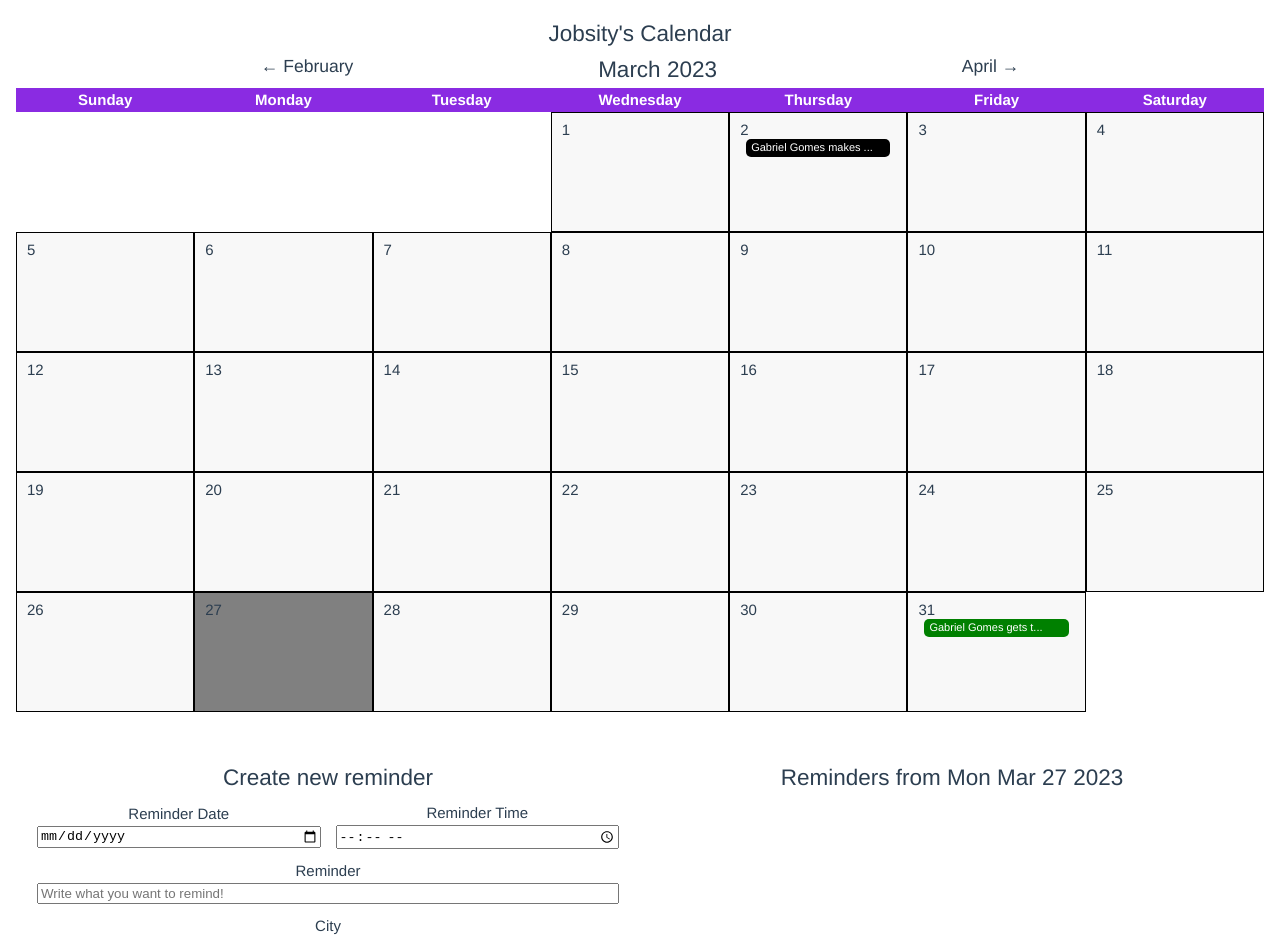
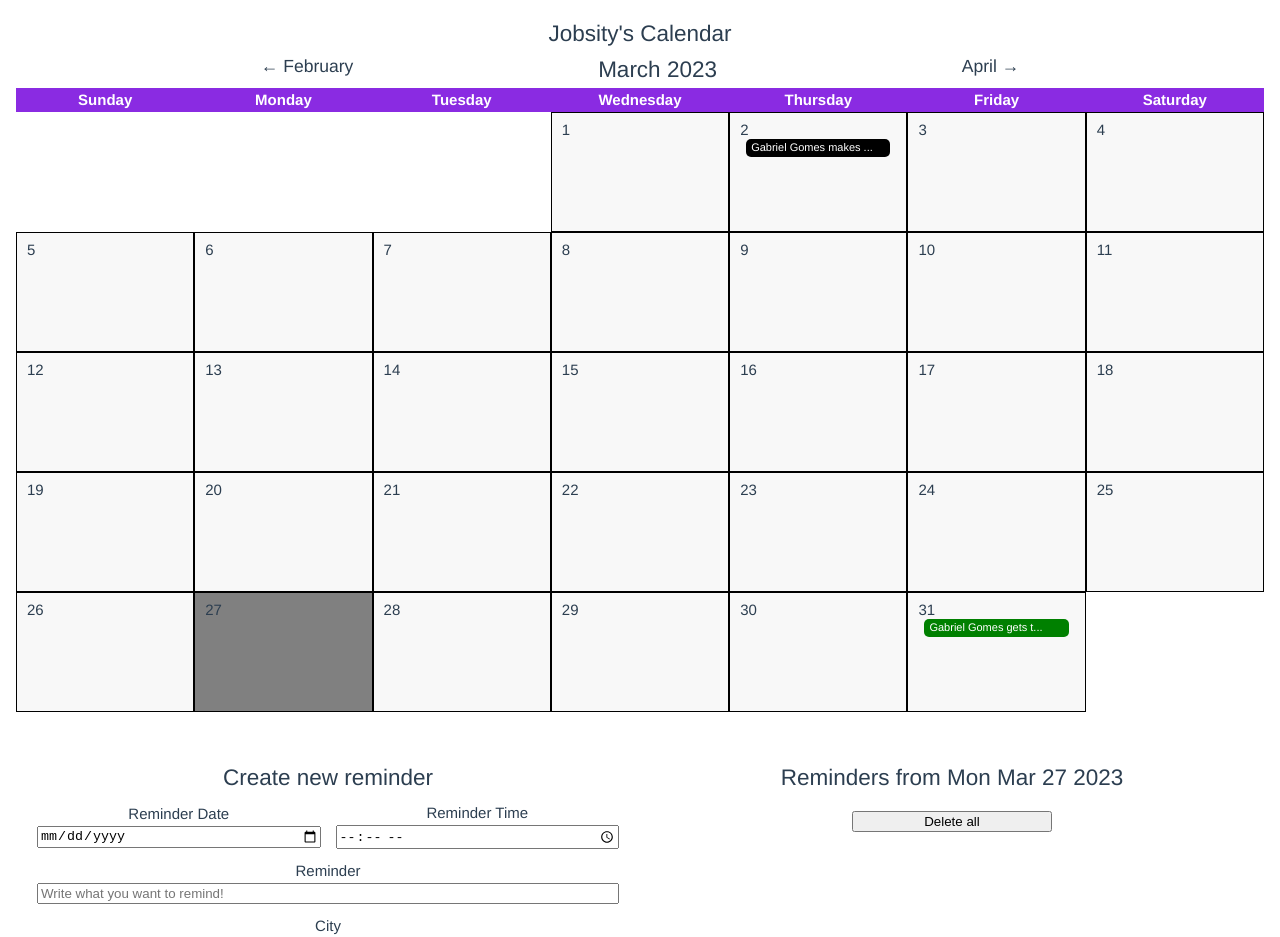
Before and after one commit to gabrielgomeso/vue-frontend-challenge, a Vue app: page / in a window 1280 px wide. Shown: the top 937 px of the page. Built offline with nearby package versions, Linux system fonts and the light colour scheme.

Commit message:
feat: create function to delete all reminders from selected date

```diff
--- a/src/components/RemindersList.vue
+++ b/src/components/RemindersList.vue
@@ -21,6 +21,13 @@
         {{ reminder.city }}
         ({{ reminder.weather }})
       </span>
+
+      <button
+        type="button"
+        class="reminder-list__delete-all-button"
+        @click="deleteAllRemindersFromDate(fetchedReminders)">
+          Delete all
+        </button>
     </div>
 
   </section>
@@ -44,7 +51,7 @@ export default defineComponent({
       const { selectedDay } = useReminderStore()
       return selectedDay
     },
-    reminders() {
+    remindersOfDate() {
       const { remindersOfDate } = useReminderStore()
       const reminders = remindersOfDate(this.selectedDay);
 
@@ -71,13 +78,24 @@ export default defineComponent({
       }
     },
     async remindersWithWeather() {
-      const reminders = this.reminders;
+      const reminders = this.remindersOfDate;
       for (const reminder of reminders) {
         const weather = await this.fetchReminderWeather(reminder);
         reminder.weather = weather;
       }
       this.fetchedReminders = reminders;
       this.isLoading = false;
+    },
+    deleteAllRemindersFromDate(remindersToDelete) {
+      const { reminders } = storeToRefs(useReminderStore());
+
+      reminders.value = reminders.value.filter(reminder => {
+        return !remindersToDelete.some(deleteReminder => {
+          return deleteReminder.id === reminder.id;
+        });
+      });
+
+      this.fetchedReminders = []
     }
   },
   async beforeMount() {
@@ -113,6 +131,12 @@ export default defineComponent({
 .reminder-list__reminder:hover:after {
   content: '- Edit';
   cursor: pointer;
+}
+
+.reminder-list__delete-all-button {
+  width: 200px;
+  margin: 15px auto;
+
 }
 
 .loading {
```
